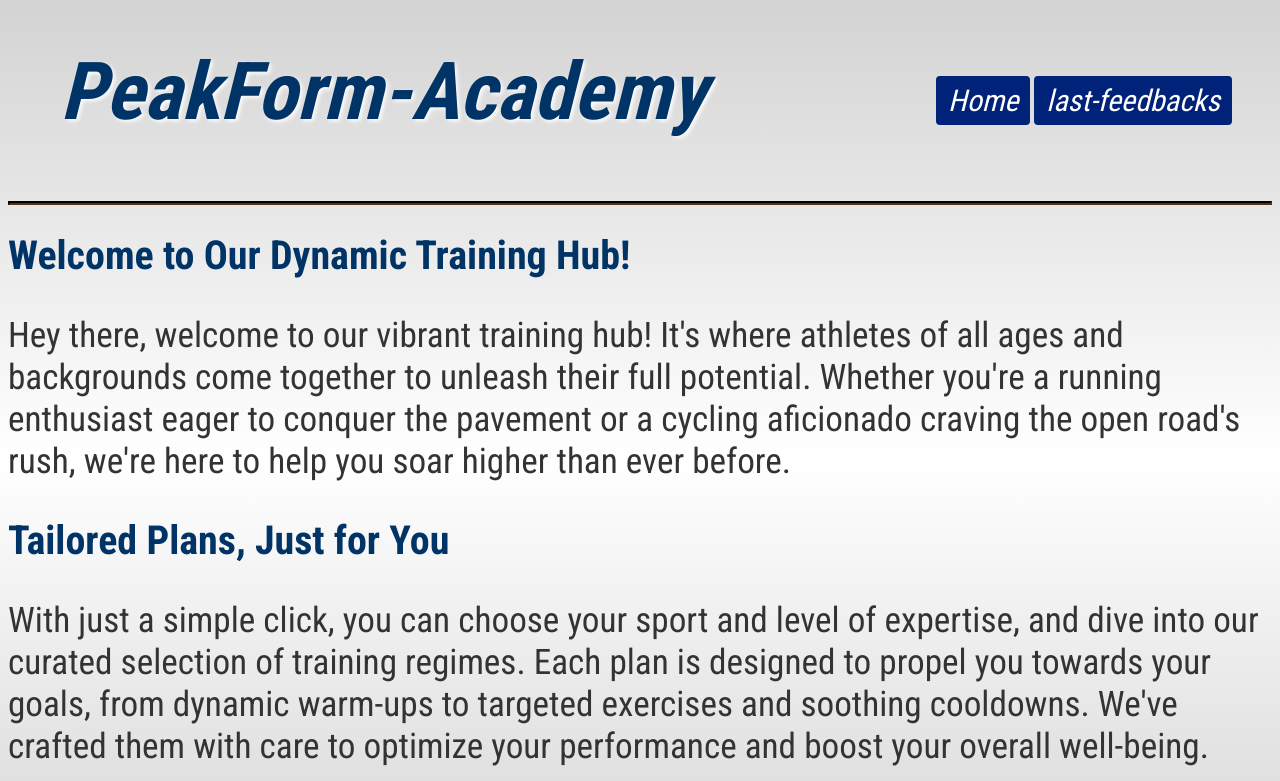
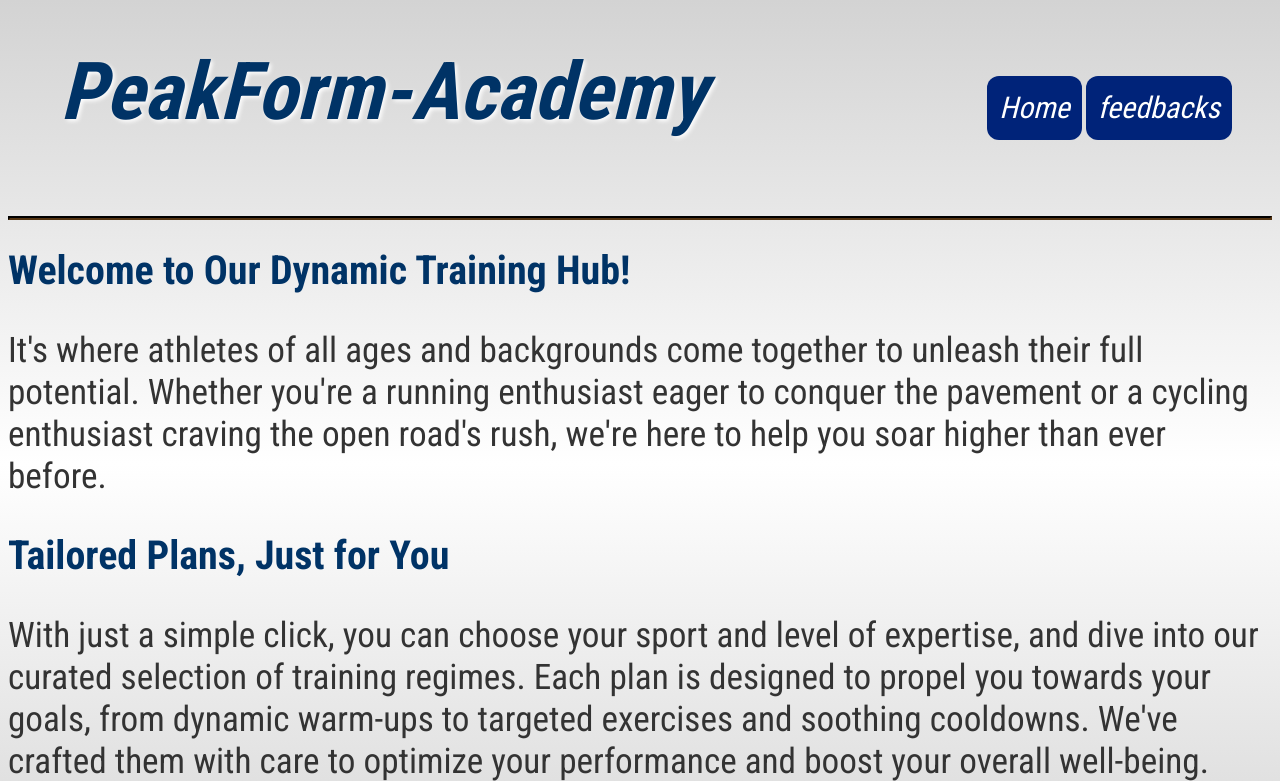
Before and after one commit to benjaMRW/PFA_git, a Flask app: page / in a window 1280 px wide. Shown: the top 781 px of the page. Run offline with Flask 3, Linux system fonts and the light colour scheme.

Commit message:
new things to improve

```diff
--- a/TPTI/static/css/style.css
+++ b/TPTI/static/css/style.css
@@ -98,8 +98,8 @@ h2{
      padding: 12px;
      text-decoration: none;
      font-size: 30px;
-     line-height: 25px;
-     border-radius: 4px;
+     line-height: 40px;
+     border-radius: 12px;
      font-family: 'Roboto Condensed', sans-serif;
      font-style: italic;
      margin-left: 4px;
@@ -122,6 +122,7 @@ h2{
    /* Float the link section to the right */
    .header-right {
      float: right;
+
    }
 
    /* Add media queries for responsiveness - when the screen is 500px wide or less, stack the links on top of each other */
--- a/TPTI/templates/DisplayFeedback.html
+++ b/TPTI/templates/DisplayFeedback.html
@@ -18,7 +18,7 @@
         {% endfor %}
 
     </ul>
-    <a class="button" href="/">Home</a>
+    <a class="button" href="/">go back to home page</a>
 </body>
 
 {%endblock%}
--- a/TPTI/templates/home.html
+++ b/TPTI/templates/home.html
@@ -6,7 +6,7 @@
 
     <h1>Welcome to Our Dynamic Training Hub!</h1>
 
-<P>Hey there, welcome to our vibrant training hub! It's where athletes of all ages and backgrounds come together to unleash their full potential. Whether you're a running enthusiast eager to conquer the pavement or a cycling aficionado craving the open road's rush, we're here to help you soar higher than ever before.</p>
+<P> It's where athletes of all ages and backgrounds come together to unleash their full potential. Whether you're a running enthusiast eager to conquer the pavement or a cycling enthusiast craving the open road's rush, we're here to help you soar higher than ever before.</p>
 
 <h1>Tailored Plans, Just for You</h1>
 
--- a/TPTI/templates/layout.html
+++ b/TPTI/templates/layout.html
@@ -12,7 +12,7 @@
       <logo>PeakForm-Academy</logo>
       <div class="header-right">
         <a class="button" href="/">Home</a>
-        <a href="/DisplayFeedback" class="button">last-feedbacks</a>
+        <a href="/DisplayFeedback" class="button">feedbacks</a>
       </div>
     </div>
   </header>
```
Also changed, not shown: 1 other file.
